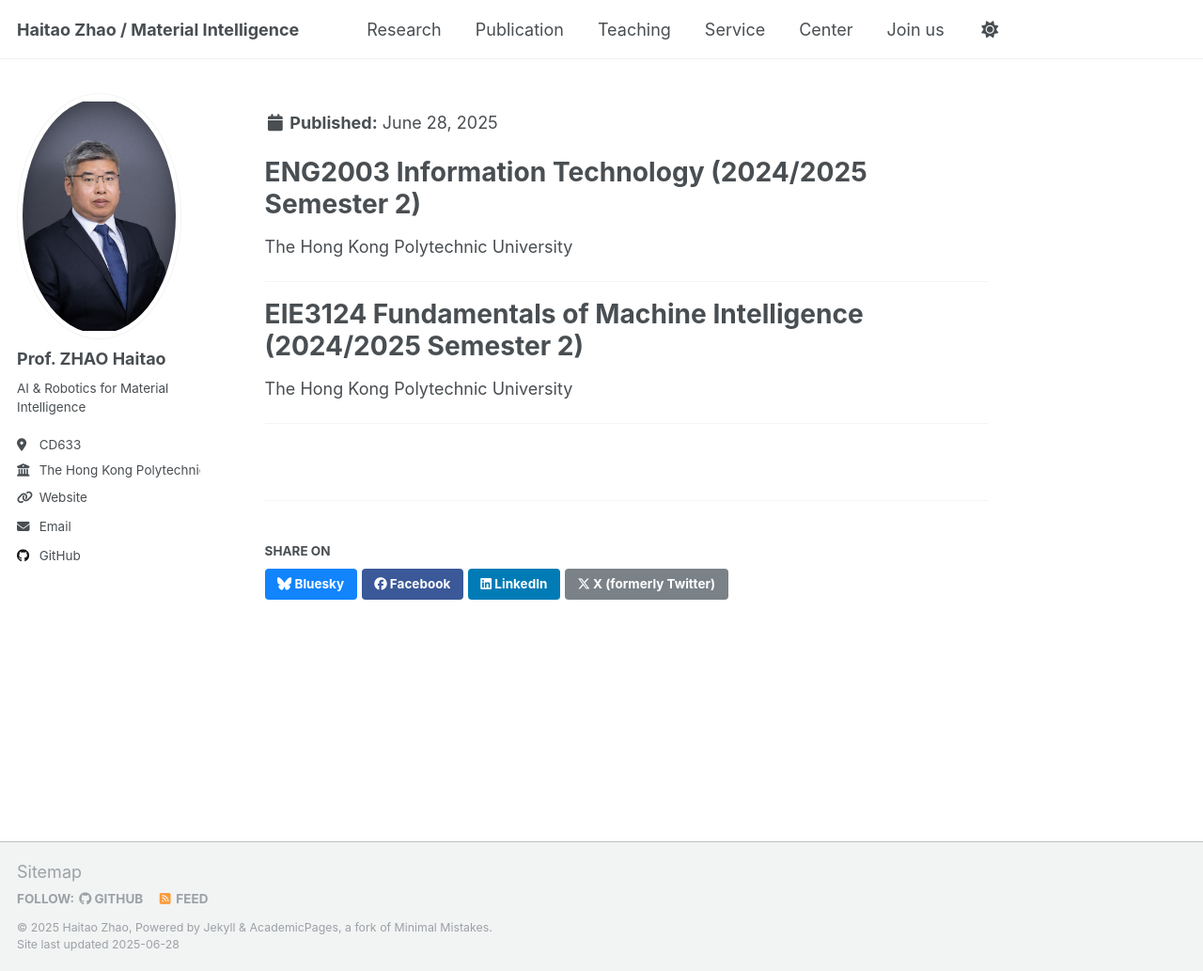
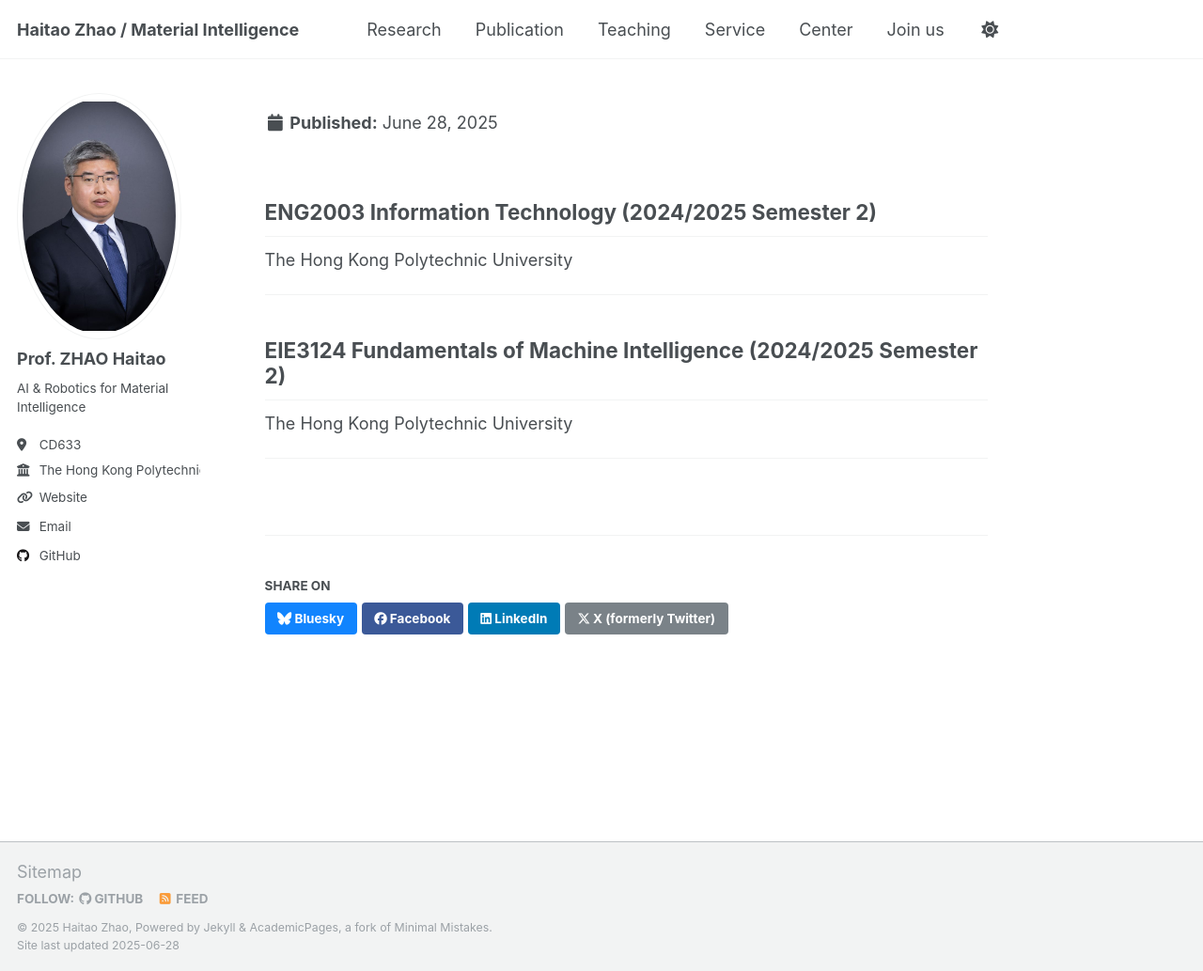
Before and after one commit to HaitaoZhao-PolyU/HaitaoZhao-PolyU.github.io, a Jekyll site: the page built from _teaching1/teaching.md, in a window 1280 px wide and 1033 px high. Shown: the whole window at 94% size. Built offline with Jekyll 4.4.1, drawn with Linux system fonts in a browser that asks for light colours.

```diff
--- a/_teaching1/teaching.md
+++ b/_teaching1/teaching.md
@@ -4,12 +4,12 @@ excerpt: ""
 collection: teaching1
 ---
 
-# ENG2003 Information Technology (2024/2025 Semester 2)
+## ENG2003 Information Technology (2024/2025 Semester 2)
 The Hong Kong Polytechnic University
 
 ---
 
-# EIE3124 Fundamentals of Machine Intelligence (2024/2025 Semester 2)
+## EIE3124 Fundamentals of Machine Intelligence (2024/2025 Semester 2)
 The Hong Kong Polytechnic University
 
 ---
```
